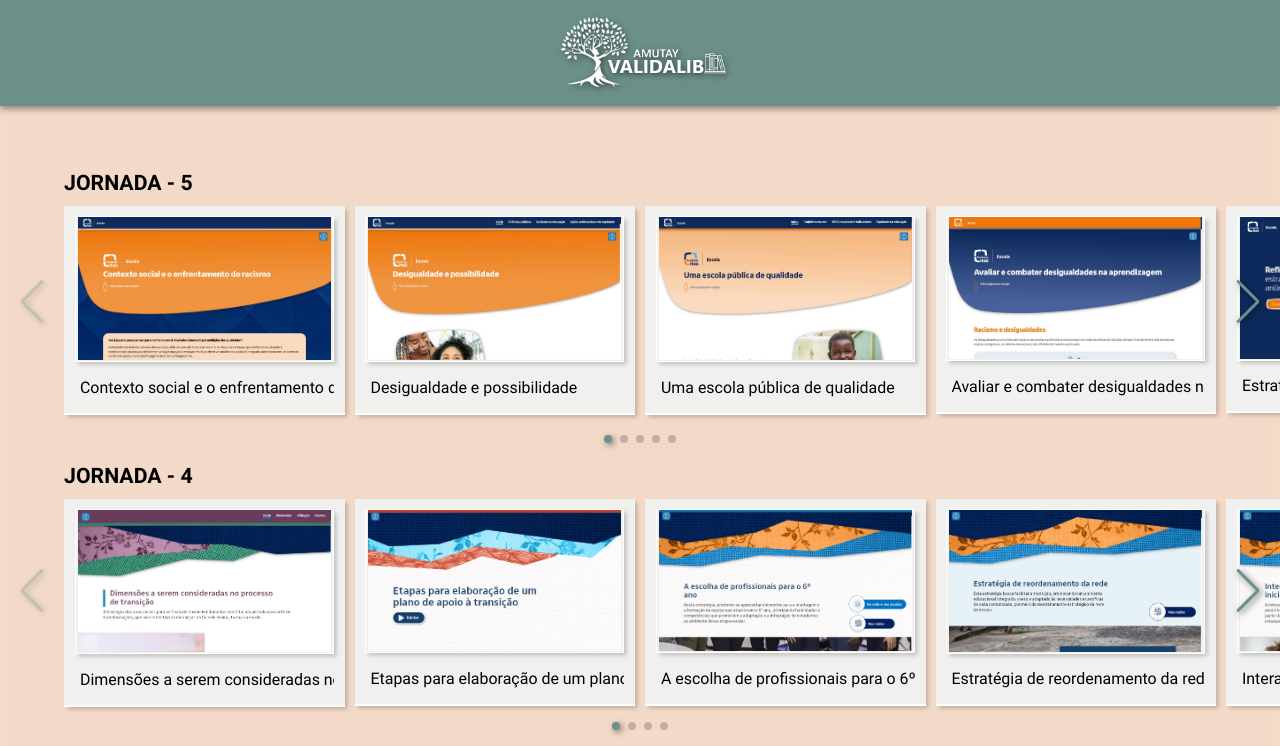
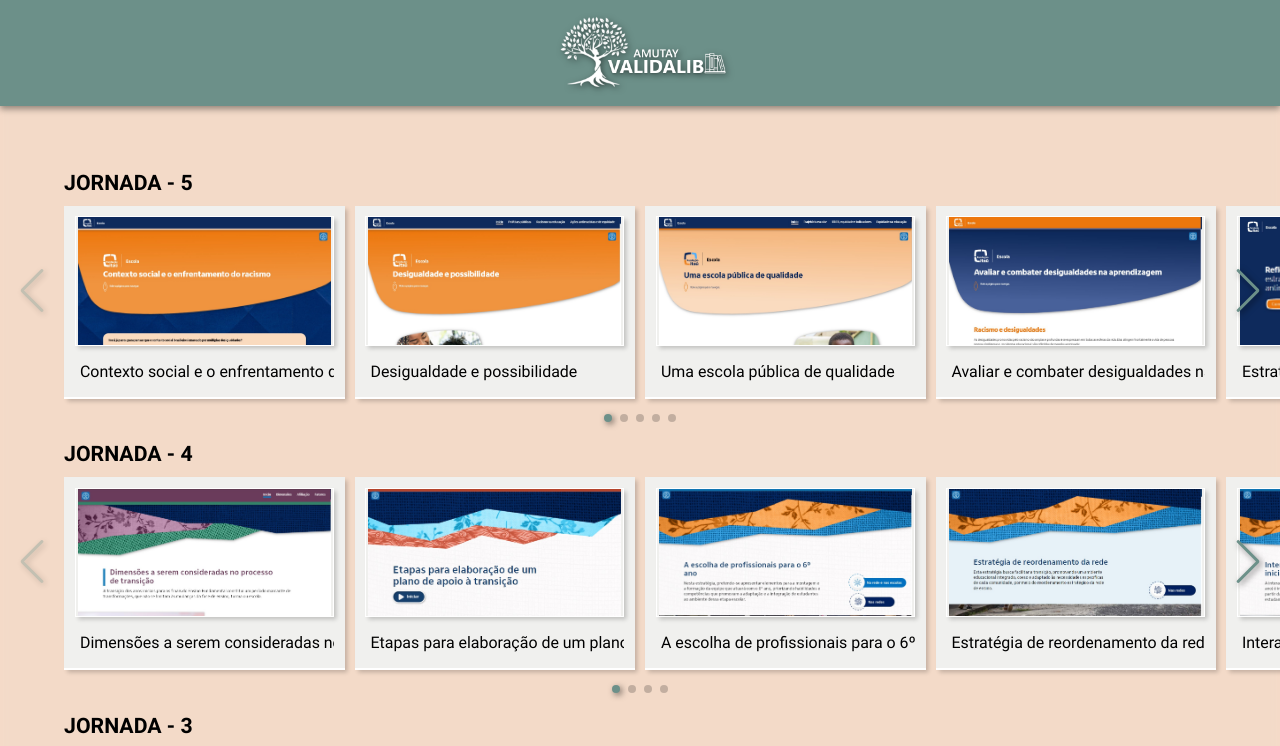
Before and after one commit to DenilsonJunior/amutay-biblioteca-de-validacao, a React (Vite) app: page / in a window 1280 px wide. Shown: the top 746 px of the page. Built offline with nearby package versions, Linux system fonts and the light colour scheme.

Commit message:
[REFACTURE]

```diff
--- a/src/componentes/card/styles.js
+++ b/src/componentes/card/styles.js
@@ -54,9 +54,11 @@ export const CardItem = styled.div`
                 width: auto;
                 height: auto;
                 aspect-ratio: 1 / 0.5;
+                ove
                 animation-duration: .5s;
                 border: solid .1rem white;
                 padding: 0rem .2rem;
+                overflow: hidden;
                 img {
                     width: 100%;
                     height: auto;
```
